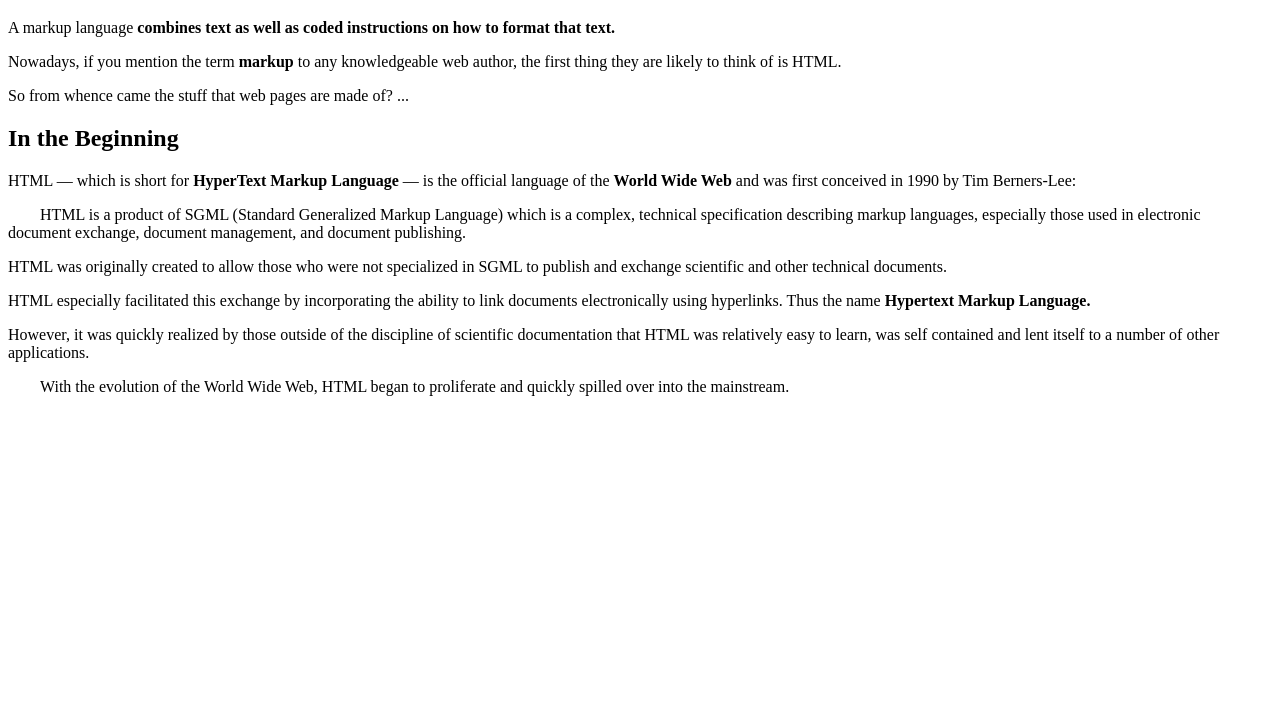
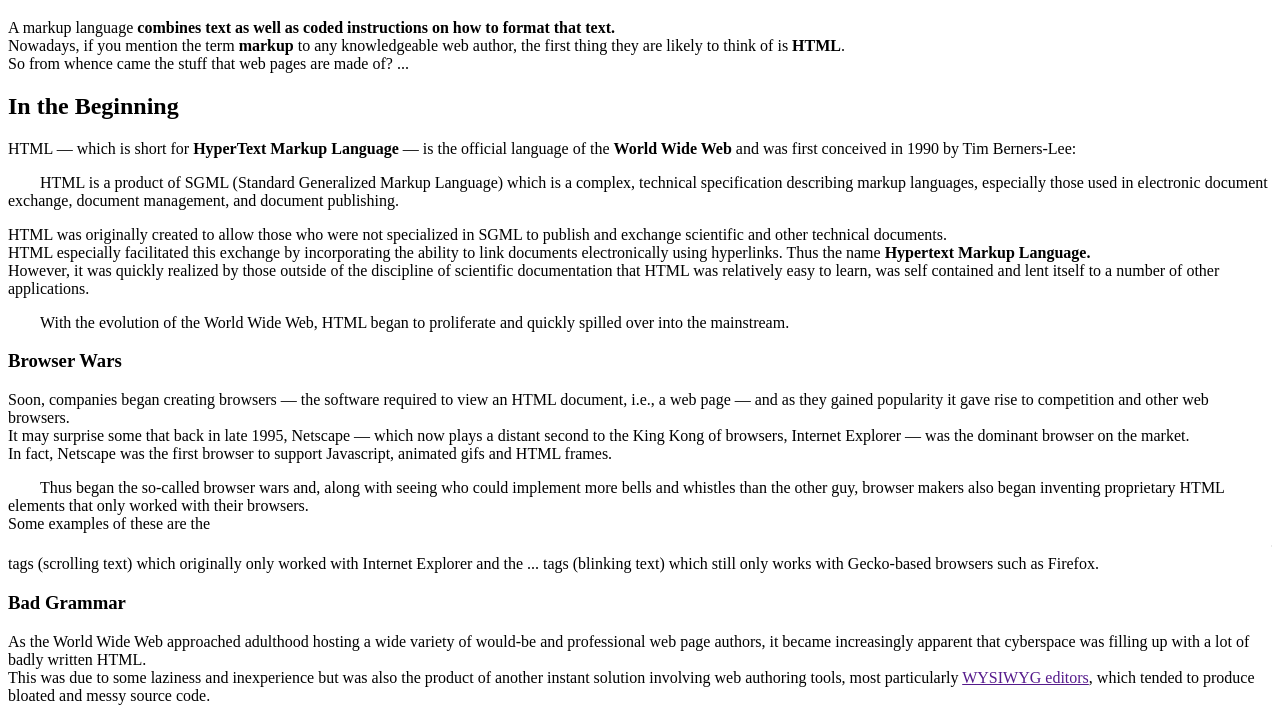
Before and after one commit to dzungng1709/wpr2, a plain HTML site: page Tut1/Ex1/index.html in a window 1280 px wide. Shown: the part 61-779 px from the top of the page. Drawn offline with Linux system fonts and the light colour scheme.

Commit message:
edit spacing and add hyperlink Signed-off-by: Dung Nguyen <1901060010@s.hanu.edu.vn>

```diff
--- a/Tut1/Ex1/index.html
+++ b/Tut1/Ex1/index.html
@@ -7,18 +7,35 @@
     <title><b>The History of HTML</b></title>
 </head>
 <body>
-    <h1><b>The History of HTML</b></h1>
-    <p>A markup language <b>combines text as well as coded instructions on how to format that text.</b></p>
-    <p>Nowadays, if you mention the term <b>markup</b> to any knowledgeable web author, the first thing they are likely to think of is HTML.</p>
-    <p>So from whence came the stuff that web pages are made of? ...</p>
+    <h1>The History of HTML</h1>
+    <p>A markup language <b>combines text as well as coded instructions on how to format that text.</b>
+    <br>Nowadays, if you mention the term <b>markup</b> to any knowledgeable web author, the first thing they are likely to think of is <b>HTML</b>.
+    <br>So from whence came the stuff that web pages are made of? ...</p>
 
-    <h2><b>In the Beginning</b></h2>
+    <h2>In the Beginning</h2>
     <p>HTML — which is short for <b>HyperText Markup Language</b> — is the official language of the <b>World Wide Web</b> and was first conceived in 1990 by Tim Berners-Lee:
-       <p>&emsp;&emsp;HTML is a product of SGML (Standard Generalized Markup Language) which is a complex, technical specification describing markup languages, especially those used in electronic &emsp;&emsp;document exchange, document management, and document publishing.
+       <p>&emsp;&emsp;HTML is a product of SGML (Standard Generalized Markup Language) which is a complex, technical specification describing markup languages, especially those used in electronic document exchange, document management, and document publishing.
 
-    <p>HTML was originally created to allow those who were not specialized in SGML to publish and exchange scientific and other technical documents.</p>
-    <p>HTML especially facilitated this exchange by incorporating the ability to link documents electronically using hyperlinks. Thus the name <b>Hypertext Markup Language.</b></p>
-    <p>However, it was quickly realized by those outside of the discipline of scientific documentation that HTML was relatively easy to learn, was self contained and lent itself to a number of other applications.</p>
+    <p>HTML was originally created to allow those who were not specialized in SGML to publish and exchange scientific and other technical documents.
+    <br>HTML especially facilitated this exchange by incorporating the ability to link documents electronically using hyperlinks. Thus the name <b>Hypertext Markup Language.</b>
+    <br>However, it was quickly realized by those outside of the discipline of scientific documentation that HTML was relatively easy to learn, was self contained and lent itself to a number of other applications.</p>
        <p>&emsp;&emsp;With the evolution of the World Wide Web, HTML began to proliferate and quickly spilled over into the mainstream.</p>
+    <h3>Browser Wars</h3>
+    <p>Soon, companies began creating browsers — the software required to view an HTML document, i.e., a web page — and as they gained popularity it gave rise to competition and other web browsers.
+    <br>It may surprise some that back in late 1995, Netscape — which now plays a distant second to the King Kong of browsers, Internet Explorer — was the dominant browser on the market.
+    <br>In fact, Netscape was the first browser to support Javascript, animated gifs and HTML frames.</p>
+       <p>&emsp;&emsp;Thus began the so-called browser wars and, along with seeing who could implement more bells and whistles than the other guy, browser makers also began inventing proprietary HTML elements that only worked with their browsers.
+        <br>Some examples of these are the <marquee>...</marquee> tags (scrolling text) which originally only worked with Internet Explorer and the <blink>...</blink> tags (blinking text) which still only works with Gecko-based browsers such as Firefox.
+        </p>
+    <h3>Bad Grammar</h3>
+    <p>As the World Wide Web approached adulthood hosting a wide variety of would-be and professional web page authors, it became increasingly apparent that cyberspace was filling up with a lot of badly written HTML.
+    <br>This was due to some laziness and inexperience but was also the product of another instant solution involving web authoring tools, most particularly <a href="">WYSIWYG editors</a>, which tended to produce bloated and messy source code.
+    </p>
+    <p>To remedy this situation, <b><a href="">the W3C</a></b> came up with a more regimental form of HTML with the intention to create a rigid standard to which web authors were encouraged to conform.
+    <br>This was supporting an effort to eventually clean up or streamline the World Wide Web and ultimately replace presentational elements such as font with another documentational structure known as <a href="">Cascading Style Sheets (CSS)</a>.
+    <br>In theory, once this transformation occurred, the web would place less demand on the next generation of web browsers and most specifically it would accomodate the low processing power of new portable devices such as tablets or smartphones.</p>
+    <p>&emsp;&emsp;Hence <b>the birth of the next generation of HTML called XHTML</b>, the ' X ' representing that this version of HTML was based on <a href="">XML (eXtensible Markup Language)</a> instead of SGML.
+    </p>
+    <h2>HTML 5</h2>
 </body>
 </html>
```
